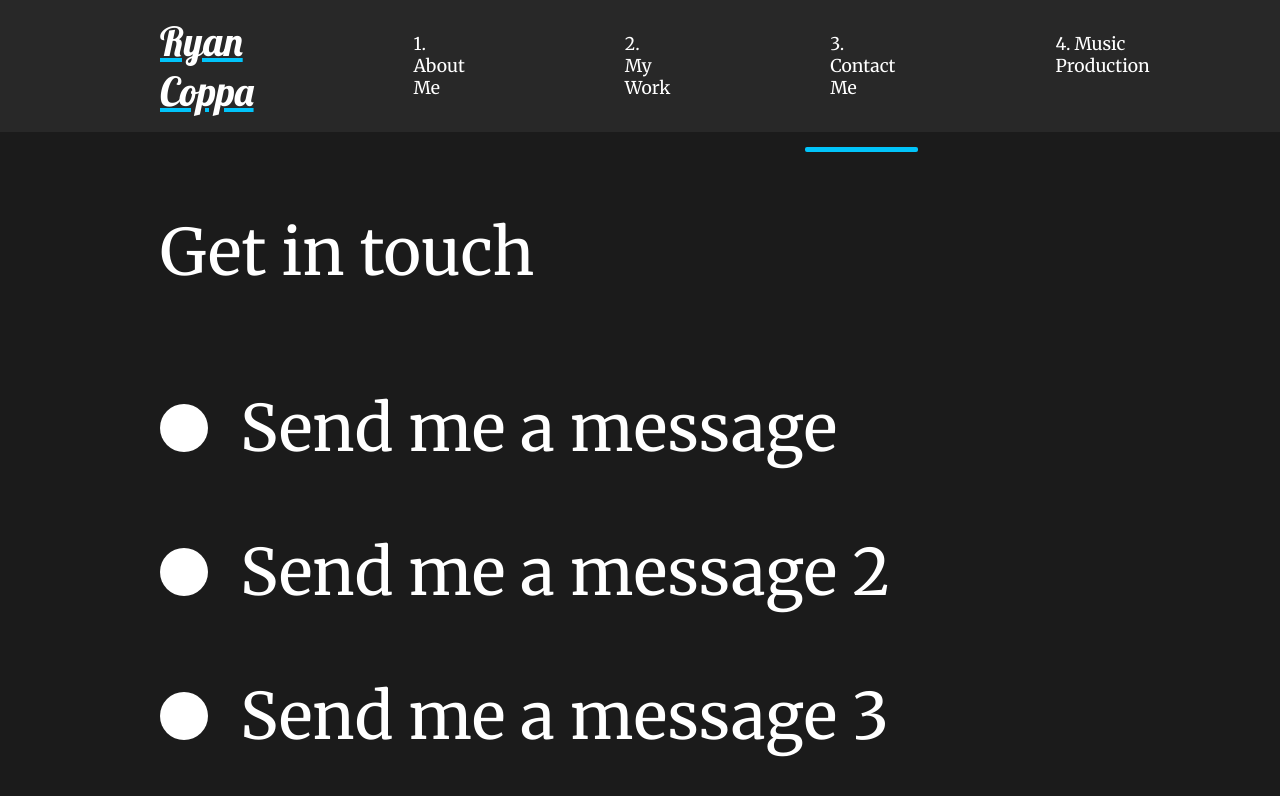
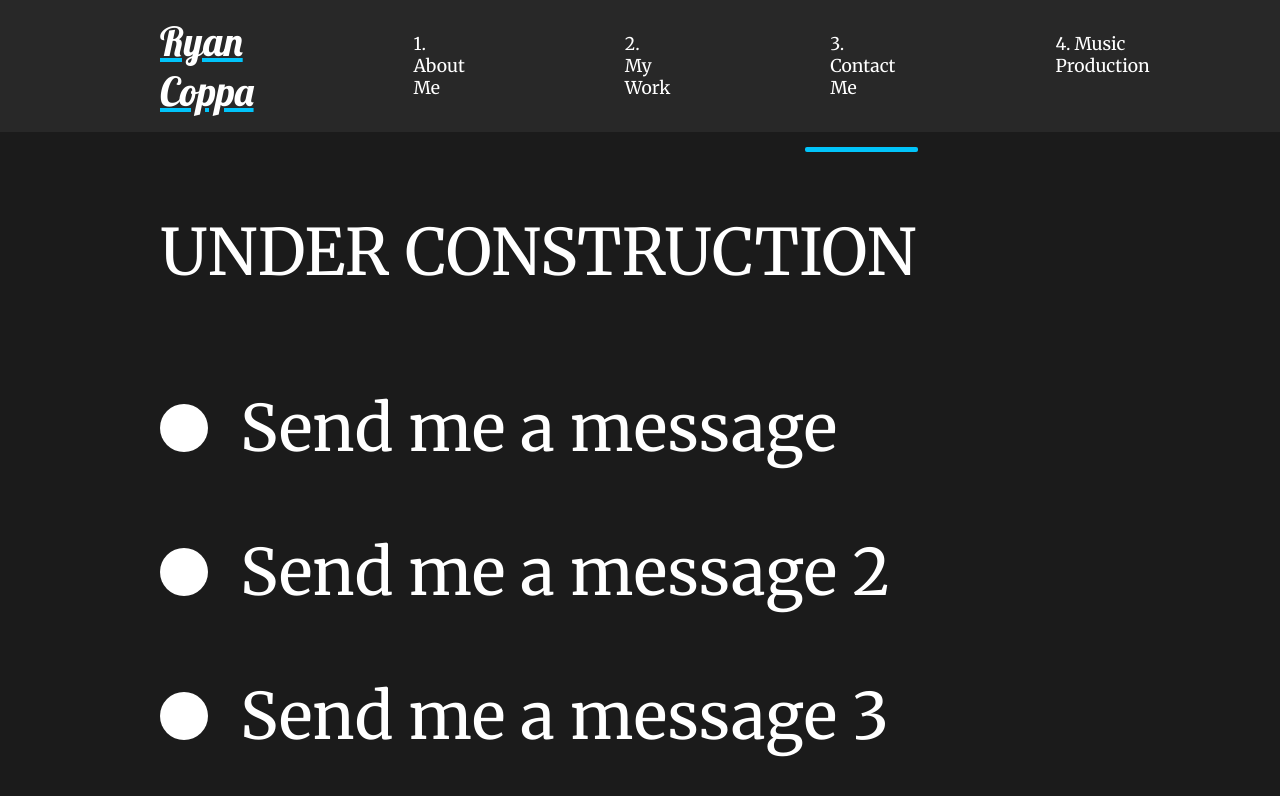
Before and after one commit to ryanc268/Website, a React (Create React App) app: page /contact in a window 1280 px wide. Shown: the top 796 px of the page. Built offline with nearby package versions, Linux system fonts and the light colour scheme.

Commit message:
Added in progress text

```diff
--- a/src/movieState.js
+++ b/src/movieState.js
@@ -1,12 +1,12 @@
 //Import Images
-import card from './img/valerianX-card.jpg';
+import card from "./img/valerianX-card.jpg";
 import logo from "./img/valerianX-logo.png";
 import goonIcon from "./img/goonbot-small.png";
 
 export const MovieState = () => {
   return [
     {
-      title: "Valerian X",
+      title: "UNDER CONSTRUCTION",
       mainImg: card,
       secondaryImg: logo,
       url: "/work/valerianX",
@@ -22,14 +22,14 @@ export const MovieState = () => {
             "“Lorem Ipsum is simply dummy text of the printing and typesetting industry.”",
         },
         {
-          title: "It’s okay lmao.",
+          title: "It's okay lmao.",
           description:
             "“Lorem Ipsum is simply dummy text of the printing and typesetting industry.”",
         },
       ],
     },
     {
-      title: "Goon Bot",
+      title: "UNDER CONSTRUCTION",
       mainImg: goonIcon,
       url: "/work/goon-bot",
       secondaryImg: goonIcon,
@@ -45,7 +45,7 @@ export const MovieState = () => {
             "“Lorem Ipsum is simply dummy text of the printing and typesetting industry.”",
         },
         {
-          title: "It’s okay lmao.",
+          title: "It's okay lmao.",
           description:
             "“Lorem Ipsum is simply dummy text of the printing and typesetting industry.”",
         },
--- a/src/pages/ContactMe.js
+++ b/src/pages/ContactMe.js
@@ -17,7 +17,7 @@ const ContactMe = () => {
     >
       <Title>
         <Hide>
-          <motion.h2 variants={titleAnim}>Get in touch</motion.h2>
+          <motion.h2 variants={titleAnim}>UNDER CONSTRUCTION</motion.h2>
         </Hide>
       </Title>
       <div>
```
